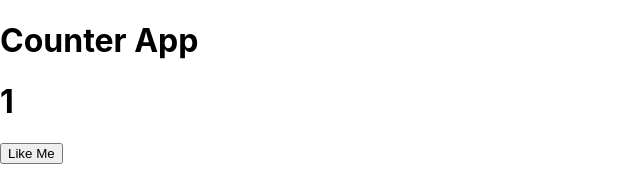
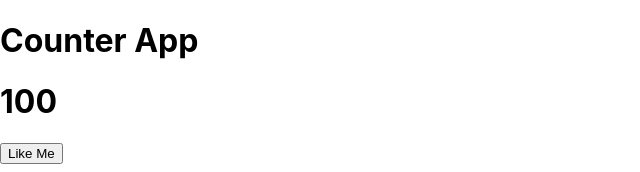
Before and after one commit to Amit-cdac/firstApp, a React (Create React App) app: page / in a window 1280 px wide. Shown: the top 172 px of the page, without its empty margins (0-640 px from the left). Built offline with nearby package versions, Linux system fonts and the light colour scheme.

Commit message:
b1-counter-v3

```diff
--- a/src/App.js
+++ b/src/App.js
@@ -9,19 +9,15 @@ function App() {
   );
 }
 
-// UserDefineTag
 function CounterApp() {
-  // Data Member :: stateless/ stateful
-  // let counter = 1; // stateless
-  let [counter, setCounter] = useState(1); // to create stateful variable + this will help to perform dom operation.
+  // let counter = 100; // stateless
+  let [counter, setCounter] = useState(100); // stateful + DOM Opr
 
-  // Member Function
   let likeMeAction = () => {
     counter = counter + 1;
-    console.log("I m button click", counter);
+    console.log(counter);
 
-    // Asking REACT TO PERFOMR DOM OEPRATION
-    // Calling setCounter => DOM Operation
+    // Asking react to perform dom opr
     setCounter(counter);
   };
 
```
